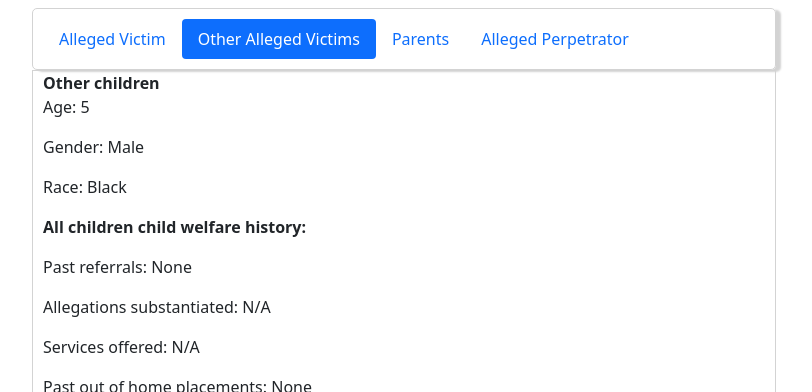
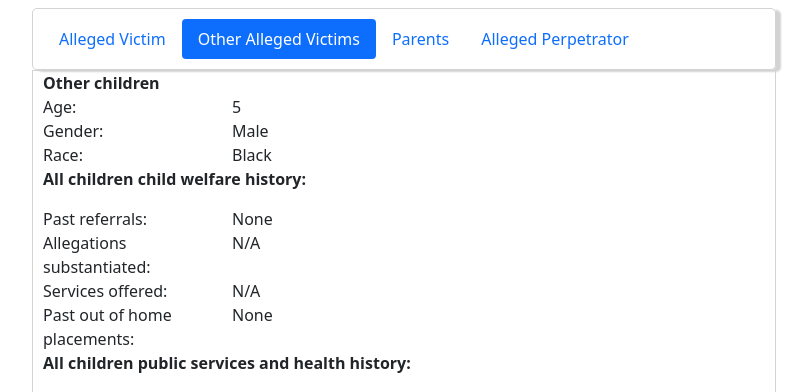
Before and after one commit to kglazko/CMU-Prototype, a plain HTML site: page index.html in a window 1280 px wide. Both pictures are taken after a click on the tab "Other Alleged Victims". Shown: the part 408-800 px from the top of the page, without its empty margins (236-1048 px from the left). Drawn offline with nearby package versions, Linux system fonts and the light colour scheme.

Commit message:
More formatting changes

```diff
--- a/index.html
+++ b/index.html
@@ -192,20 +192,121 @@
   </div>
   <div class="tab-pane fade" id="pills-profile" role="tabpanel" aria-labelledby="pills-profile-tab">
     <b>Other children</b>
-    <p> Age: 5</p>
-    <p> Gender: Male</p>
-    <p> Race: Black</p>
+
+        <!-- Age -->
+    <div class="row">
+      <div class="col-3">
+        Age:
+      </div>
+      <div class="col">
+        5
+      </div>
+    </div>
+
+    <!-- Gender -->
+    <div class="row">
+      <div class="col-3">
+        Gender:
+      </div>
+      <div class="col">
+        Male
+      </div>
+    </div>
+
+    <!-- Race -->
+    <div class="row">
+      <div class="col-3">
+        Race:
+      </div>
+      <div class="col">
+        Black
+      </div>
+    </div>
 
     <p><b>All children child welfare history: </b></p>
-    <p>Past referrals:                                        None</p><p>Allegations substantiated:                    N/A</p>
-<p>Services offered:                                   N/A</p>
-<p>Past out of home placements:             None</p>
+
+            <!-- Past Referrals -->
+    <div class="row">
+      <div class="col-3">
+        Past referrals:
+      </div>
+      <div class="col">
+        None
+      </div>
+    </div>
+
+        <!-- Allegations Substantiated -->
+    <div class="row">
+      <div class="col-3">
+        Allegations substantiated:
+      </div>
+      <div class="col">
+        N/A
+      </div>
+    </div>
+
+    <!-- Services Offered -->
+    <div class="row">
+      <div class="col-3">
+        Services offered:
+      </div>
+      <div class="col">
+        N/A
+      </div>
+    </div>
+
+    <!-- Past Out of Home Placements -->
+    <div class="row">
+      <div class="col-3">
+        Past out of home placements:
+      </div>
+      <div class="col">
+        None
+      </div>
+    </div>
 
     <p><b>All children public services and health history: </b></p>
-    <p>Ever in Allegheny County Jail:           No</p>
-    <p>Ever in Juvenile Probation Office:                    No</p>
-<p>Ever in public welfare program:                                   Yes</p>
-<p>Existing behavioral health records:             Yes</p></div>
+        <!-- Ever in Jail -->
+    <div class="row">
+      <div class="col-3">
+        Ever in Allegheny County Jail:
+      </div>
+      <div class="col">
+        No
+      </div>
+    </div>
+
+    <!-- Ever in Juvenile -->
+    <div class="row">
+      <div class="col-3">
+        Ever in Junevile Probation Office:
+      </div>
+      <div class="col">
+        No
+      </div>
+    </div>
+
+    <!-- Ever in Welfare -->
+    <div class="row">
+      <div class="col-3">
+        Ever in public welfare program:
+      </div>
+      <div class="col">
+        Yes
+      </div>
+    </div>
+
+    <!-- Behavioral records -->
+    <div class="row">
+      <div class="col-3">
+        Existing behavioral records:
+      </div>
+      <div class="col">
+        Yes
+      </div>
+    </div>
+
+  </div>
   <div class="tab-pane fade" id="pills-contact" role="tabpanel" aria-labelledby="pills-contact-tab">
     <b>Parents</b>
     <div class="row">
```
